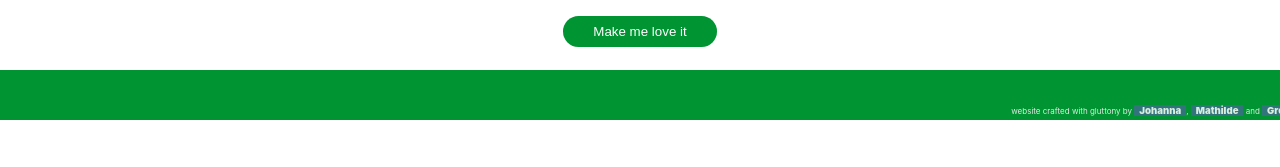
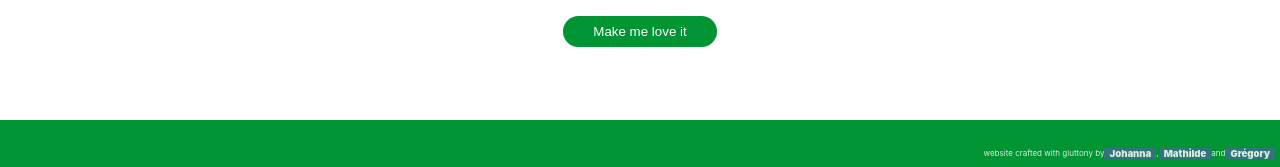
Before and after one commit to rachOS/hackathon-travel-canap, a React (Create React App) app: page / in a window 1280 px wide. Shown: the part 995-1162 px from the top of the page. Built offline with nearby package versions, Linux system fonts and the light colour scheme; no server answers.

Commit message:
add target='blank' attribut on the footer

```diff
--- a/src/components/footer.css
+++ b/src/components/footer.css
@@ -7,16 +7,17 @@
     /* align-items: center; */
     color: #d8eedf;
     position: relative;
-    bottom: 50px;
+    bottom: 0px;
 }
 
 .credit{
     font-size: 8px;
     text-align: right;
-    display: inline-block;
+    display: flex;
     position: relative;
-    left: 79%;
     top: 28px;
+    justify-content: flex-end;
+    margin-right: 5px;
 }
 
 .link{
```
